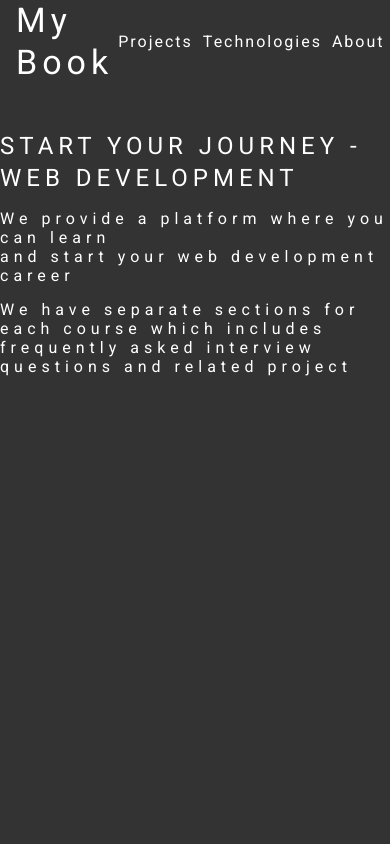
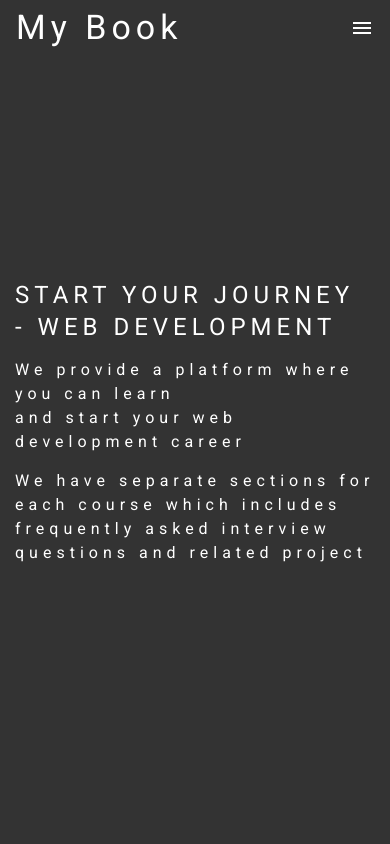
Before and after one commit to jaylal-sahoo-au1/mybook, a Next.js app: page / in a window 390 px wide. Shown: the top 844 px of the page. Built offline with nearby package versions, Linux system fonts and the light colour scheme.

Commit message:
mobile view changes

```diff
--- a/pages/_app.js
+++ b/pages/_app.js
@@ -1,7 +1,8 @@
 import '../styles/globals.css';
+import React from 'react';
 
 function MyApp({ Component, pageProps }) {
-  return <Component {...pageProps} />
+	return <Component {...pageProps} />;
 }
 
-export default MyApp
+export default MyApp;
--- a/pages/components/content.js
+++ b/pages/components/content.js
@@ -12,8 +12,9 @@ const useStyles = makeStyles((theme) => ({
 		display: 'flex',
 		justifyContent: 'center',
 		alignItems: 'center',
-		height: '60vh',
+		height: '100%',
 		flexDirection: 'column',
+		padding: '15px',
 	},
 	textWithMarginBt: {
 		letterSpacing: '5px',
@@ -36,24 +37,16 @@ const Content = () => {
 				<Typography variant="h5" className={classes.text}>
 					START YOUR JOURNEY - WEB DEVELOPMENT
 				</Typography>
-				<Typography
-					variant="p"
-					component="div"
-					className={classes.textWithMargintp}
-				>
+				<Typography component="div" className={classes.textWithMargintp}>
 					We provide a platform where you can learn
 				</Typography>
-				<Typography
-					variant="p"
-					component="div"
-					className={classes.textWithMarginBt}
-				>
+				<Typography component="div" className={classes.textWithMarginBt}>
 					and start your web development career
 				</Typography>
-				<Typography variant="p" component="div" className={classes.text}>
+				<Typography component="div" className={classes.text}>
 					We have separate sections for each course which includes
 				</Typography>
-				<Typography variant="p" component="div" className={classes.text}>
+				<Typography component="div" className={classes.text}>
 					frequently asked interview questions and related project
 				</Typography>
 			</Box>
--- a/pages/components/navbar.js
+++ b/pages/components/navbar.js
@@ -1,8 +1,12 @@
-import React from 'react';
+import { useState } from 'react';
 import makeStyles from '@material-ui/core/styles/makeStyles';
 import Toolbar from '@material-ui/core/Toolbar';
 import Typography from '@material-ui/core/Typography';
 import AppBar from '@material-ui/core/AppBar';
+import useMediaQuery from '@material-ui/core/useMediaQuery';
+import Menu from '@material-ui/core/Menu';
+import MenuIcon from '@material-ui/icons/Menu';
+import MenuItem from '@material-ui/core/MenuItem';
 import { Link, animateScroll as scroll } from 'react-scroll';
 
 const useStyles = makeStyles((theme) => ({
@@ -21,11 +25,26 @@ const useStyles = makeStyles((theme) => ({
 		justifyContent: 'center',
 		flexGrow: 1,
 	},
+	menu: {
+		display: 'flex',
+		justifyContent: 'right',
+		flexGrow: 1,
+	},
 }));
 
 const Navbar = (props) => {
+	const [anchorEl, setAnchorEl] = useState(null);
+	const open = Boolean(anchorEl);
 	const classes = useStyles();
+	const isMobile = useMediaQuery('(max-width:600px');
 
+	const handleClick = (event) => {
+		setAnchorEl(event.currentTarget);
+	};
+
+	const handleClose = () => {
+		setAnchorEl(null);
+	};
 	return (
 		<div className={classes.navRoot}>
 			<AppBar position="fixed" className={classes.toolbar}>
@@ -37,6 +56,82 @@ const Navbar = (props) => {
 					>
 						My Book
 					</Typography>
+					{isMobile ? (
+						<Typography className={classes.menu}>
+							<MenuIcon
+								id="menu-button"
+								aria-controls="menu-button"
+								aria-haspopup="true"
+								aria-expanded={open ? 'true' : undefined}
+								onClick={handleClick}
+							/>
+							<Menu
+								id="mybook-menu"
+								aria-labelledby="mybook-menu"
+								anchorEl={anchorEl}
+								open={open}
+								onClose={handleClose}
+								anchorOrigin={{
+									vertical: 'top',
+									horizontal: 'left',
+								}}
+								transformOrigin={{
+									vertical: 'top',
+									horizontal: 'left',
+								}}
+							>
+								<MenuItem>
+									<Link
+										to=""
+										className="linkBtn"
+										smooth={true}
+										duration={500}
+										spy={true}
+										onClick={handleClose}
+									>
+										Projects
+									</Link>
+								</MenuItem>
+								<MenuItem>
+									<Link
+										to=""
+										className="linkBtn"
+										smooth={true}
+										duration={500}
+										spy={true}
+										onClick={handleClose}
+									>
+										Technologies
+									</Link>
+								</MenuItem>
+								<MenuItem>
+									<Link
+										to=""
+										className="linkBtn"
+										smooth={true}
+										duration={500}
+										spy={true}
+										onClick={handleClose}
+									>
+										About
+									</Link>
+								</MenuItem>
+								<MenuItem>
+									<Link
+										to="courses"
+										smooth={true}
+										duration={100}
+										className="linkBtn"
+										spy={true}
+										activeClass="active"
+										onClick={handleClose}
+									>
+										Courses
+									</Link>
+								</MenuItem>
+							</Menu>
+						</Typography>
+					) : (
 						<Typography className={classes.links}>
 							<Link
 								to=""
@@ -76,6 +171,7 @@ const Navbar = (props) => {
 								Courses
 							</Link>
 						</Typography>
+					)}
 				</Toolbar>
 			</AppBar>
 		</div>
```
Lines whose indentation alone changed are shown as unchanged.
